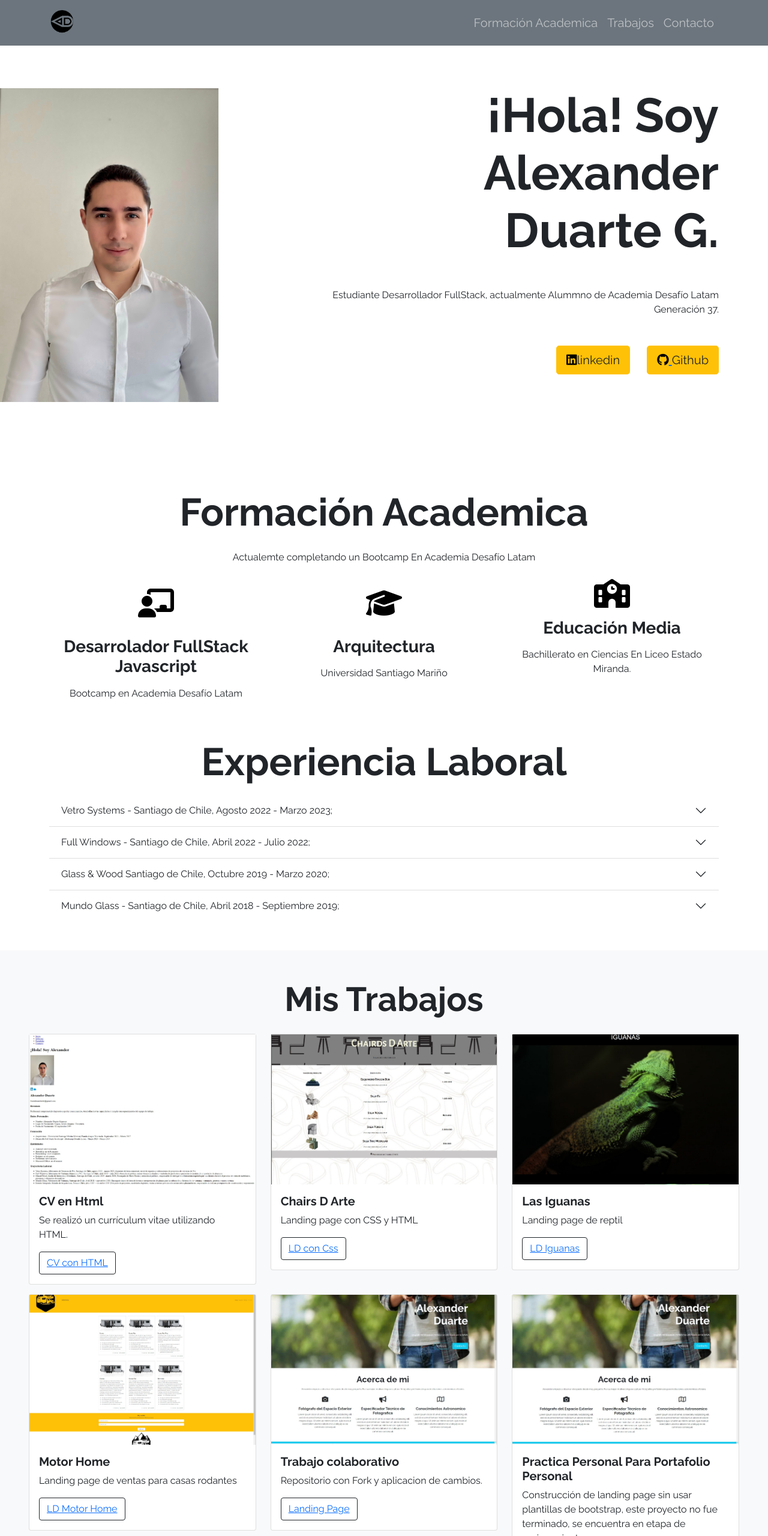
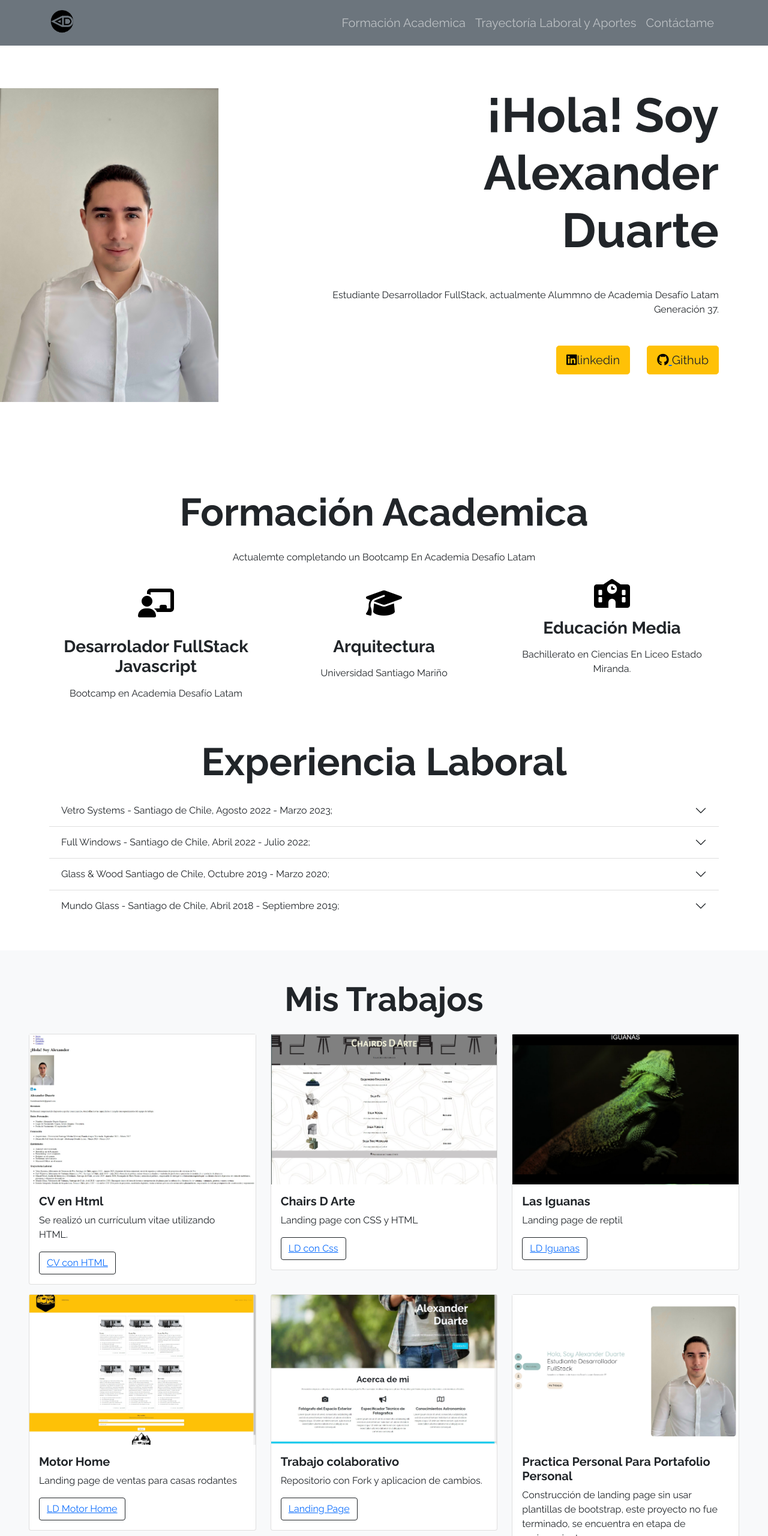
Before and after one commit to josealexanderdrt/Desafio-final-modulo-1, a plain HTML site: page index.html in a window 1280 px wide. Shown: the top 2560 px of the page at 60% size. Drawn offline with nearby package versions, Linux system fonts and the light colour scheme.

Commit message:
terminado

```diff
--- a/index.html
+++ b/index.html
@@ -26,13 +26,13 @@
             <div class="collapse navbar-collapse" id="navbarSupportedContent">
                 <ul class="navbar-nav ms-auto mb-2 mb-lg-0 fs-5">
                     <li class="nav-item">
-                        <a class="nav-link" href="#">Formación Academica</a>
+                        <a class="nav-link" href="#Formación Academica">Formación Academica</a>
                     </li>
                     <li class="nav-item">
-                        <a class="nav-link" href="#">Trabajos</a>
+                        <a class="nav-link" href="#Experiencia Laboral">Trayectoría Laboral y Aportes</a>
                     </li>
                     <li class="nav-item">
-                        <a class="nav-link" href="#">Contacto</a>
+                        <a class="nav-link" href="#Contáctame">Contáctame</a>
                     </li>
 
                 </ul>
@@ -49,7 +49,7 @@
         <div class="container">
             <div class="ms-auto col-12 col-md-7 ">
                 <h1 class="display-1 fw-bold my-5">
-                    ¡Hola! Soy Alexander Duarte G.
+                    ¡Hola! Soy Alexander Duarte
                 </h1>
                 <p class="my-5">
                     Estudiante Desarrollador FullStack, actualmente Alummno de Academia Desafío Latam Generación 37.
@@ -260,7 +260,7 @@
             </div>
             <div class="col-12 col-sm-4 py-2">
                 <div class="card">
-                    <div class="image-top" style="background-image: url(assets/img/5.jpg)"></div>
+                    <div class="image-top" style="background-image: url(assets/img/6.jpg)"></div>
                     <div class="card-body">
                         <h5 class="card-title fw-bold">Practica Personal Para Portafolio Personal </h5>
                         <p class="card-text">
@@ -268,7 +268,7 @@
                         </p>
 
                         <button type="button" class="btn btn-outline-dark ">
-                            <a href="https://github.com/josealexanderdrt/tercer-desafio" target="_blank" title="Landing page Iguanas en Github">LD Iguanas</a>
+                            <a href="https://github.com/josealexanderdrt/Practica-presentacion-de-portafolio" target="_blank" title="Landing page Personal">  Proyecto en Construcción</a>
                         </button>
 
 
@@ -287,7 +287,7 @@
 
 
 
-    <section id="Contacto" class="container my-5">
+    <section id="Contáctame" class="container my-5">
 
         <h2 class="display-4 fw-bold text-center my-4">Contáctame</h2>
 
@@ -329,7 +329,7 @@
 
 
     <footer class="bg-dark text-center text-light p-4">
-        <p class="mb-0"> Alexander Duarte 2023. Todos los derechos reservados .</p>
+        <p class="mb-0"> <img src="assets/img/logo_alexanderduarte.png" class="img-fluid"> Alexander Duarte 2023. Todos los derechos reservados .</p>
     </footer>
 
 
```
